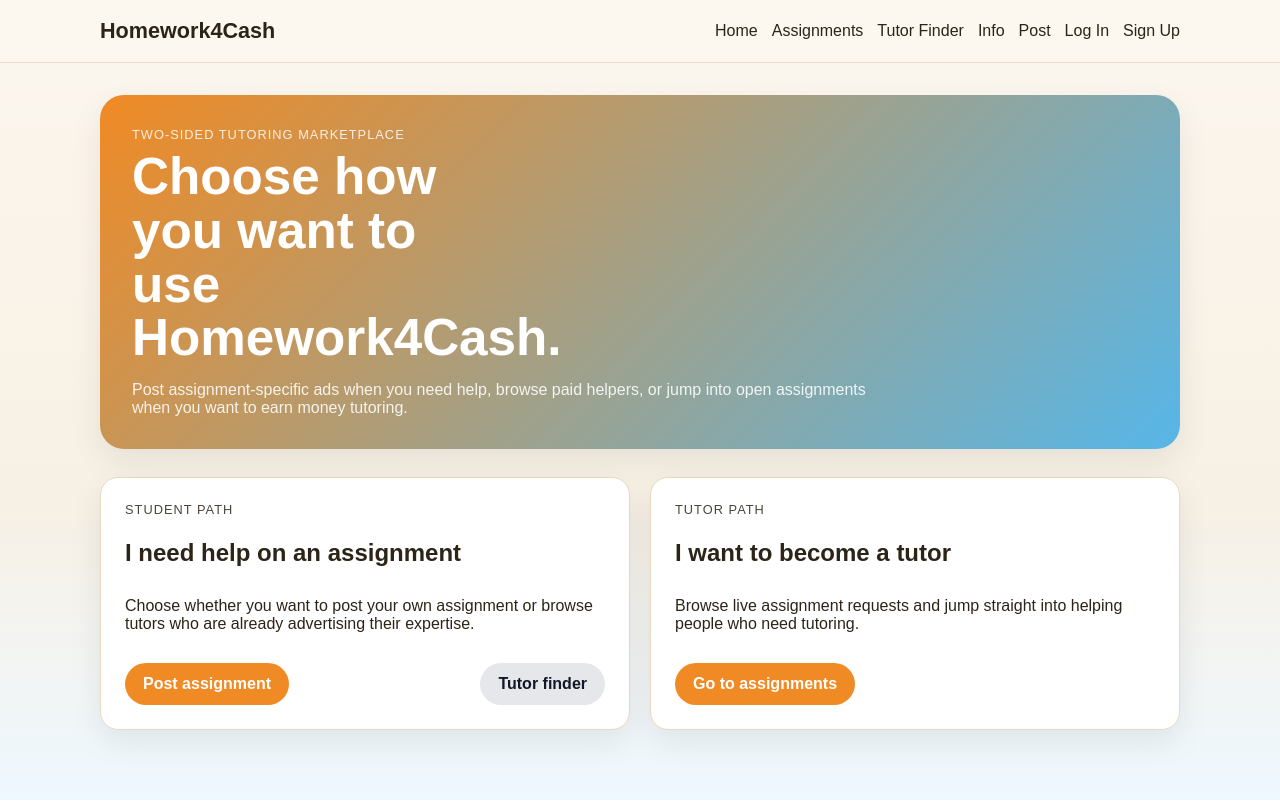
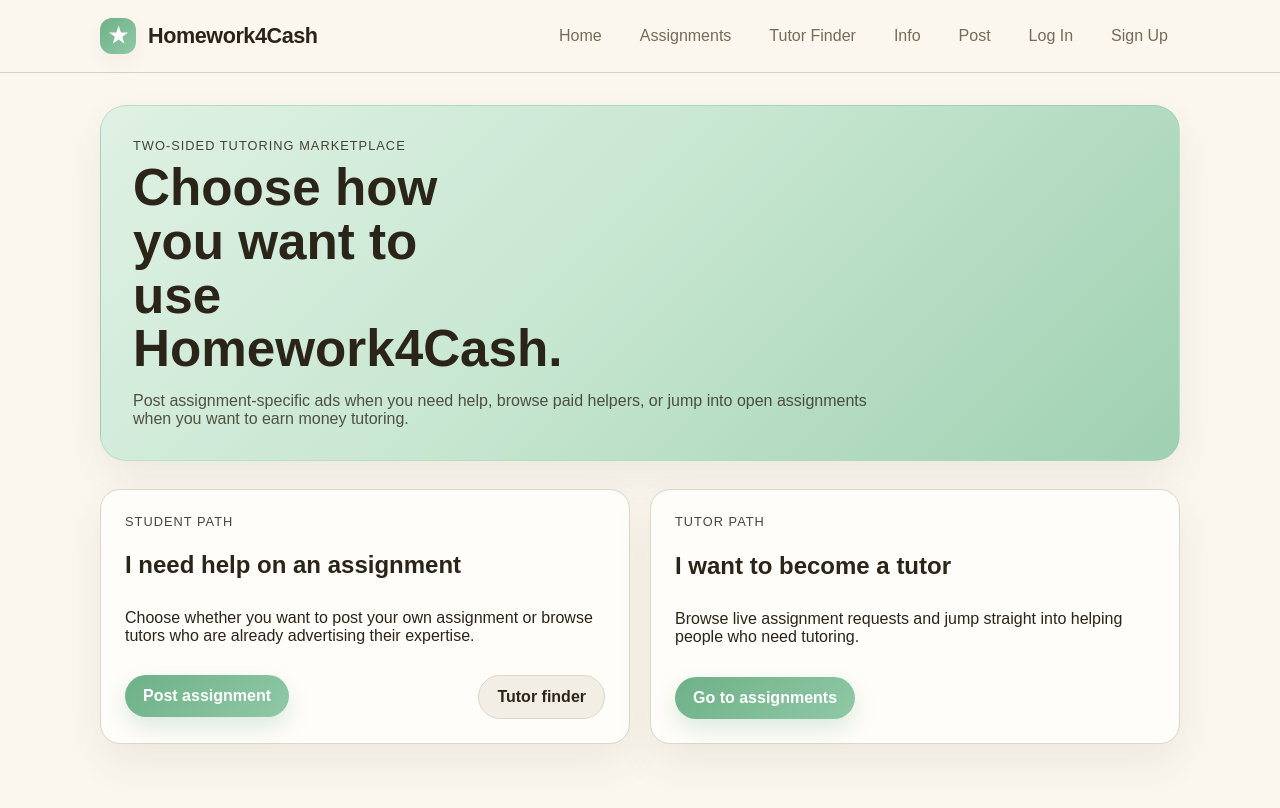
Before and after one commit to kdautp-dev/TutorLink, a Next.js app: page / in a window 1280 px wide. Built offline with nearby package versions, Linux system fonts and the light colour scheme; no server answers.

Commit message:
Refresh UI with money green theme and brand mark

```diff
--- a/components/Layout.js
+++ b/components/Layout.js
@@ -19,7 +19,10 @@ export default function Layout({ children }) {
       <header className="site-header">
         <div className="container nav-bar">
           <Link href="/" className="brand">
-            Homework4Cash
+            <span className="brand-mark" aria-hidden="true">
+              ★
+            </span>
+            <span>Homework4Cash</span>
           </Link>
           <nav className="nav-links">
             <Link href="/">Home</Link>
--- a/styles/globals.css
+++ b/styles/globals.css
@@ -1,17 +1,20 @@
 :root {
   color-scheme: light;
-  --background: #f7f1e6;
-  --surface: #ffffff;
-  --surface-alt: #eef8ff;
-  --border: #e8d8bf;
-  --text: #2d2418;
-  --muted: #7c6a52;
-  --primary: #f08a24;
-  --primary-dark: #d76f0a;
-  --accent: #56b6e8;
+  --background: #fbf6ee;
+  --surface: #fffdf9;
+  --surface-alt: #eff8ef;
+  --border: #ded6c6;
+  --border-strong: #cdc1ac;
+  --text: #2b2418;
+  --muted: #766b59;
+  --primary: #8fc8a5;
+  --primary-dark: #6eb188;
+  --primary-soft: #dff1e4;
+  --accent: #b8dfc2;
   --danger: #c62828;
-  --shadow: 0 12px 32px rgba(15, 23, 42, 0.08);
-  --radius: 18px;
+  --shadow: 0 18px 40px rgba(70, 86, 62, 0.08);
+  --shadow-soft: 0 8px 20px rgba(70, 86, 62, 0.05);
+  --radius: 20px;
 }
 
 * {
@@ -23,7 +26,7 @@ body {
   margin: 0;
   padding: 0;
   font-family: Arial, Helvetica, sans-serif;
-  background: linear-gradient(180deg, #fcf7ef 0%, #f7f0e4 62%, #eef8ff 100%);
+  background: var(--background);
   color: var(--text);
 }
 
@@ -66,14 +69,14 @@ body {
   position: sticky;
   top: 0;
   z-index: 10;
-  border-bottom: 1px solid rgba(232, 216, 191, 0.85);
+  border-bottom: 1px solid rgba(205, 193, 172, 0.72);
   backdrop-filter: blur(12px);
-  background: rgba(252, 247, 239, 0.88);
+  background: rgba(251, 246, 238, 0.92);
 }
 
 .config-banner {
   padding: 0 0 14px;
-  color: #92400e;
+  color: #567445;
   font-size: 0.92rem;
 }
 
@@ -86,8 +89,23 @@ body {
 }
 
 .brand {
+  display: inline-flex;
+  align-items: center;
+  gap: 12px;
   font-size: 1.35rem;
   font-weight: 700;
+  letter-spacing: -0.02em;
+}
+
+.brand-mark {
+  width: 36px;
+  height: 36px;
+  display: inline-grid;
+  place-items: center;
+  border-radius: 12px;
+  background: linear-gradient(135deg, var(--primary-dark), var(--primary));
+  color: white;
+  box-shadow: var(--shadow-soft);
 }
 
 .nav-links {
@@ -97,12 +115,26 @@ body {
   flex-wrap: wrap;
 }
 
+.nav-links a {
+  padding: 8px 12px;
+  border-radius: 999px;
+  color: var(--muted);
+  transition: background-color 160ms ease, color 160ms ease, transform 160ms ease;
+}
+
+.nav-links a:hover {
+  background: var(--primary-soft);
+  color: var(--text);
+  transform: translateY(-1px);
+}
+
 .hero {
   padding: 32px;
   border-radius: calc(var(--radius) + 6px);
-  background: linear-gradient(135deg, #f08a24, #56b6e8);
-  color: white;
+  background: linear-gradient(135deg, #dff1e4 0%, #c8e7d2 45%, #9fd0b1 100%);
+  color: var(--text);
   box-shadow: var(--shadow);
+  border: 1px solid rgba(143, 200, 165, 0.4);
 }
 
 .eyebrow {
@@ -123,7 +155,7 @@ body {
 .hero-copy {
   max-width: 48rem;
   margin: 16px 0 0;
-  color: rgba(255, 255, 255, 0.88);
+  color: rgba(43, 36, 24, 0.78);
 }
 
 .stack,
@@ -146,10 +178,17 @@ body {
   display: grid;
   gap: 14px;
   color: inherit;
+  transition: transform 180ms ease, box-shadow 180ms ease, border-color 180ms ease;
 }
 
 .choice-card h2 {
   margin: 0;
+}
+
+.choice-card:hover {
+  transform: translateY(-2px);
+  box-shadow: 0 20px 38px rgba(70, 86, 62, 0.1);
+  border-color: rgba(143, 200, 165, 0.6);
 }
 
 .section-intro {
@@ -180,6 +219,13 @@ body {
 .post-card {
   display: grid;
   gap: 16px;
+  transition: transform 160ms ease, box-shadow 160ms ease, border-color 160ms ease;
+}
+
+.post-card:hover {
+  transform: translateY(-2px);
+  border-color: rgba(143, 200, 165, 0.5);
+  box-shadow: 0 18px 36px rgba(70, 86, 62, 0.1);
 }
 
 .post-card-top,
@@ -233,11 +279,21 @@ textarea {
   padding: 12px 14px;
   border-radius: 12px;
   border: 1px solid var(--border);
-  background: #fff;
+  background: #fffefb;
+  transition: border-color 160ms ease, box-shadow 160ms ease, background-color 160ms ease;
 }
 
 textarea {
   resize: vertical;
+}
+
+input:focus,
+select:focus,
+textarea:focus {
+  outline: none;
+  border-color: var(--primary-dark);
+  box-shadow: 0 0 0 4px rgba(143, 200, 165, 0.2);
+  background: #ffffff;
 }
 
 .button {
@@ -248,14 +304,18 @@ textarea {
   border: 0;
   border-radius: 999px;
   padding: 12px 18px;
-  background: var(--primary);
+  background: linear-gradient(135deg, var(--primary-dark), var(--primary));
   color: white;
   cursor: pointer;
   font-weight: 600;
+  box-shadow: 0 10px 22px rgba(110, 177, 136, 0.24);
+  transition: transform 160ms ease, box-shadow 160ms ease, filter 160ms ease;
 }
 
 .button:hover {
-  background: var(--primary-dark);
+  filter: brightness(0.98);
+  transform: translateY(-1px);
+  box-shadow: 0 14px 26px rgba(110, 177, 136, 0.28);
 }
 
 .button:disabled {
@@ -266,31 +326,35 @@ textarea {
 .bookmark-button {
   width: 40px;
   height: 40px;
-  border: 1px solid var(--border);
+  border: 1px solid rgba(143, 200, 165, 0.55);
   border-radius: 999px;
-  background: #fff7ed;
+  background: #f3fbf4;
   color: var(--primary-dark);
   font-size: 1.2rem;
   cursor: pointer;
+  transition: transform 160ms ease, background-color 160ms ease, border-color 160ms ease;
 }
 
 .bookmark-button:hover {
-  background: #ffe7c6;
+  background: #e3f4e7;
+  transform: translateY(-1px);
 }
 
 .bookmark-button-active {
-  background: #dff3ff;
-  color: #0f5f86;
-  border-color: #a9d8f2;
+  background: linear-gradient(135deg, #cdebd7, #a8d6b8);
+  color: #35634a;
+  border-color: #8ec8a2;
 }
 
 .button-secondary {
-  background: #e5e7eb;
-  color: #111827;
+  background: #f3eee5;
+  color: var(--text);
+  box-shadow: none;
+  border: 1px solid var(--border);
 }
 
 .button-secondary:hover {
-  background: #d7dae1;
+  background: #eee6d8;
 }
 
 .auth-shell {
@@ -320,18 +384,18 @@ textarea {
 }
 
 .status-open {
-  background: #dcfce7;
-  color: #166534;
+  background: #e2f4e7;
+  color: #467054;
 }
 
 .status-in-progress {
-  background: #e0f2ff;
-  color: #0f5f86;
+  background: #edf5ea;
+  color: #57755c;
 }
 
 .status-completed {
-  background: #fff0dd;
-  color: #b85a00;
+  background: #f2ece1;
+  color: #7b6651;
 }
 
 .subject-list {
@@ -345,7 +409,7 @@ textarea {
 .info-box {
   background: var(--surface-alt);
   border-radius: 12px;
-  border: 1px solid #cdeafb;
+  border: 1px solid #d4e7d7;
 }
 
 .subject-pill {
```
